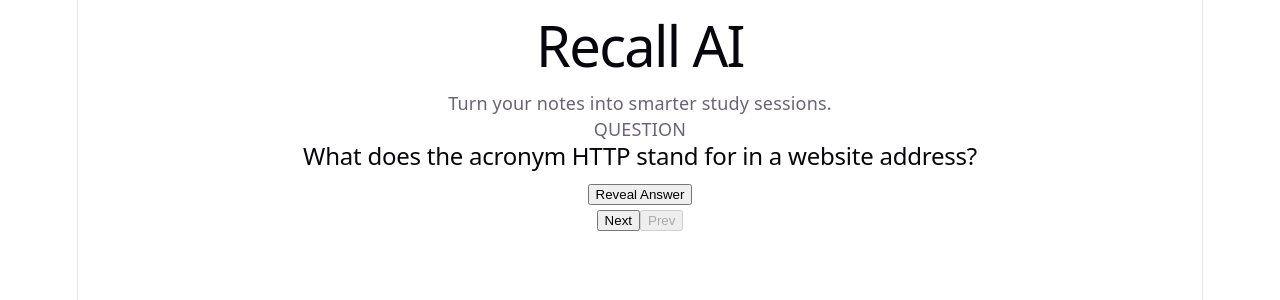
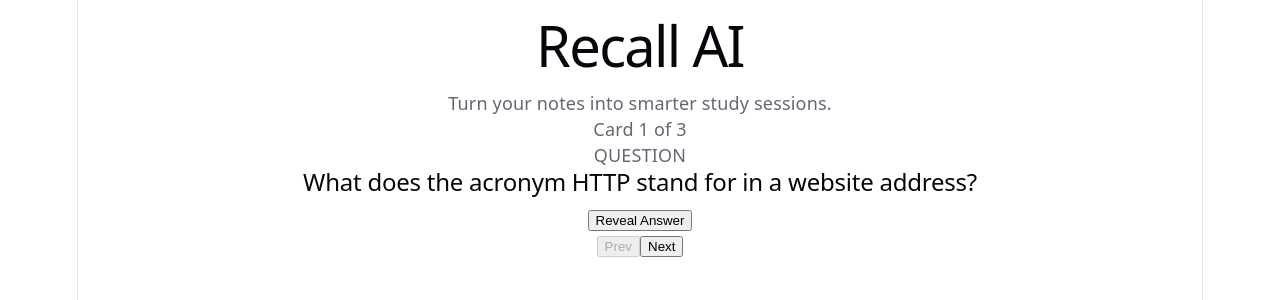
Before and after one commit to cherrybohra1111/RecallAI, a React (Vite) app: page / in a window 1280 px wide. Shown: the top 300 px of the page. Built offline with nearby package versions, Linux system fonts and the light colour scheme.

Commit message:
feat: improve flashcard navigation and state reset

```diff
--- a/src/App.jsx
+++ b/src/App.jsx
@@ -24,21 +24,23 @@ function App() {
     <>
       <Header />
         <main>
-
+          <p>Card {currentCardIndex + 1} of {totalCards}</p>
           <Flashcard
             question = {cards[currentCardIndex].question}
             answer = {cards[currentCardIndex].answer}
+            key={currentCardIndex}
           />
+
+          <button onClick={()=>
+            setCurrentCardIndex(currentCardIndex-1)}
+            disabled={currentCardIndex === 0 }
+          >Prev</button>
 
           <button onClick={()=>
               setCurrentCardIndex(currentCardIndex+1)}
               disabled={currentCardIndex >= totalCards - 1}
             >Next</button>
 
-            <button onClick={()=>
-              setCurrentCardIndex(currentCardIndex-1)}
-              disabled={currentCardIndex === 0 }
-            >Prev</button>
 
         </main>
     </>
```
